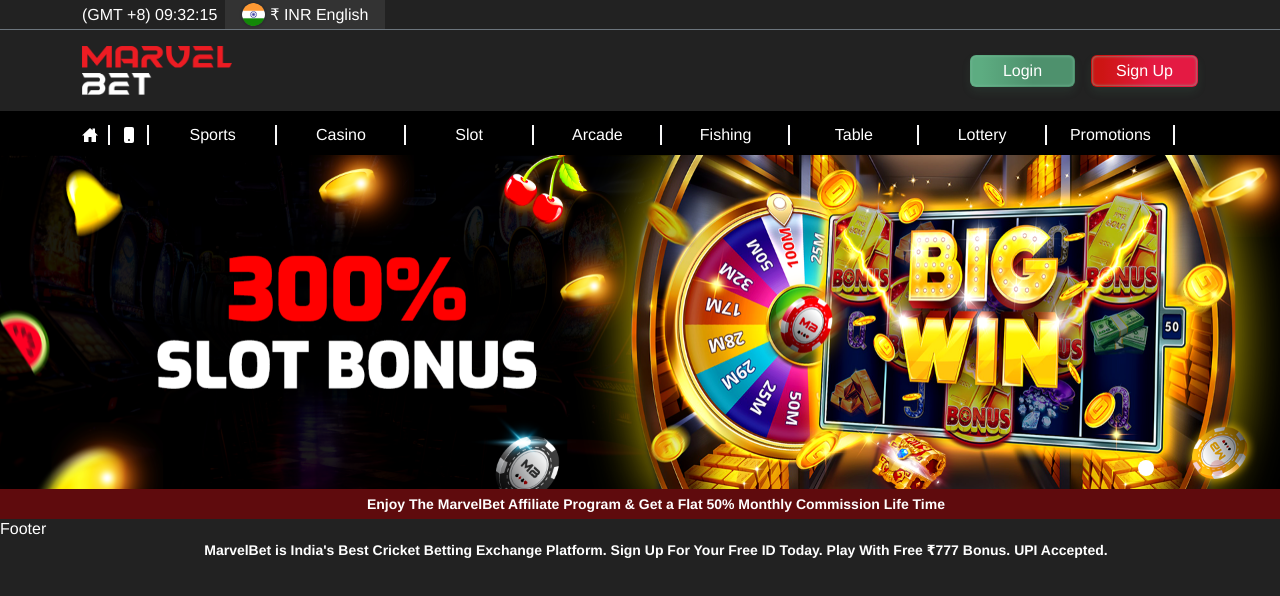
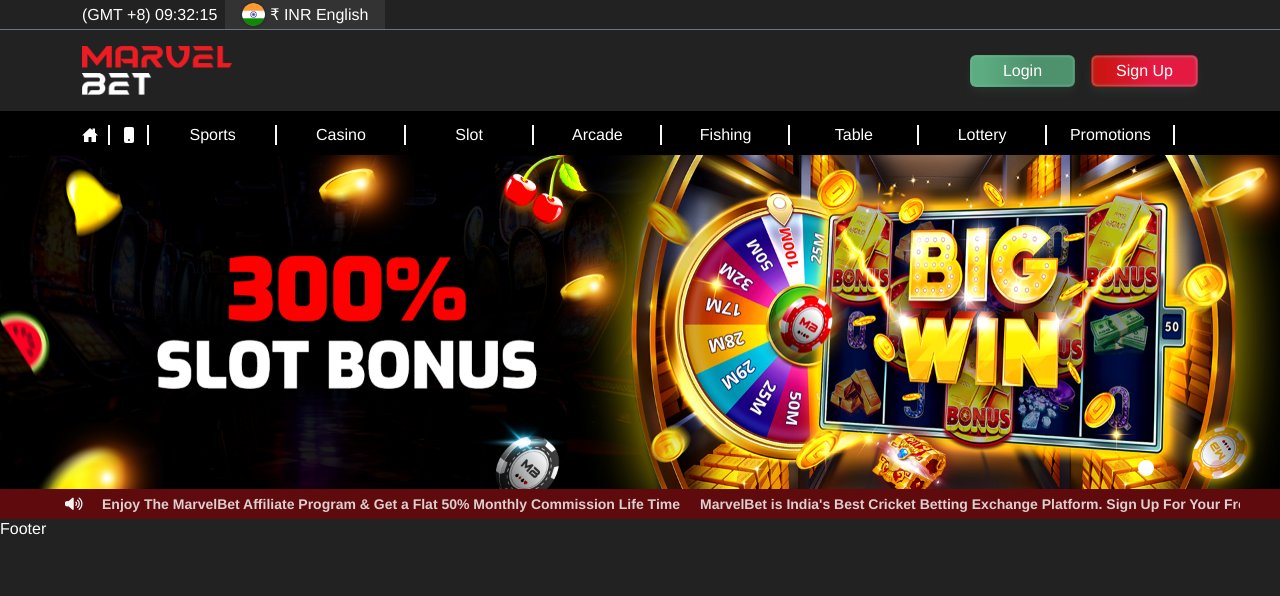
Before and after one commit to WebSlingingSpiders/marvelbet, a React (Create React App) app: page / in a window 1280 px wide. Shown: the top 596 px of the page. Built offline with nearby package versions, Linux system fonts and the light colour scheme.

Commit message:
added marquee

```diff
--- a/package.json
+++ b/package.json
@@ -3,6 +3,7 @@
   "version": "0.1.0",
   "private": true,
   "dependencies": {
+    "@fortawesome/fontawesome-svg-core": "^6.4.2",
     "@testing-library/jest-dom": "^5.17.0",
     "@testing-library/react": "^13.4.0",
     "@testing-library/user-event": "^13.5.0",
--- a/public/index.html
+++ b/public/index.html
@@ -18,6 +18,12 @@
   <link href="https://cdn.jsdelivr.net/npm/bootstrap@5.3.2/dist/css/bootstrap.min.css" rel="stylesheet"
     integrity="sha384-T3c6CoIi6uLrA9TneNEoa7RxnatzjcDSCmG1MXxSR1GAsXEV/Dwwykc2MPK8M2HN" crossorigin="anonymous">
   <!-- booststrap end -->
+
+  <!-- font awesome  -->
+  <link rel="stylesheet" href="https://cdnjs.cloudflare.com/ajax/libs/font-awesome/6.4.2/css/all.min.css"
+    integrity="sha512-z3gLpd7yknf1YoNbCzqRKc4qyor8gaKU1qmn+CShxbuBusANI9QpRohGBreCFkKxLhei6S9CQXFEbbKuqLg0DA=="
+    crossorigin="anonymous" referrerpolicy="no-referrer" />
+  <!-- font awesome  end -->
 </head>
 
 <body>
--- a/src/components/home/Hero.jsx
+++ b/src/components/home/Hero.jsx
@@ -6,7 +6,7 @@ import "swiper/css";
 import "swiper/css/pagination";
 import "swiper/css/navigation";
 
-import { FontAwesomeIcon } from "@fortawesome/react-fontawesome";
+// import { FontAwesomeIcon } from "@fortawesome/react-fontawesome";
 // import { icon } from "@fortawesome/fontawesome-svg-core/import.macro";
 import hero1 from "../../assets/img/hero1.jpg";
 import hero2 from "../../assets/img/hero2.png";
@@ -41,8 +41,11 @@ const Hero = () => {
         ))}
       </Swiper>
       <div class="post">
-        <div class="post-icon"></div>
-        <FontAwesomeIcon icon="fa-solid fa-volume-high" />
+        <div class="post-icon">
+          {" "}
+          <i class="fa-solid fa-volume-high"></i>
+        </div>
+
         <div class="marquee" id="marqueeRun">
           <ul
             id="main_runngin_msg_container"
--- a/src/styles/home.css
+++ b/src/styles/home.css
@@ -99,4 +99,44 @@
     background: url(/src/assets/img/marquee-w.svg)no-repeat center/contain;
 }
 
+
+.post .marquee,
+.post a {
+    color: rgba(255, 255, 255, .8);
+}
+
+.post .marquee {
+    width: 73.125rem;
+    height: 100%;
+    margin-left: 1.875rem;
+    overflow: hidden;
+}
+
+
+.post .marquee,
+.post .post-icon {
+    font-size: 14px;
+    line-height: 20px;
+    display: inline-block;
+    line-height: 1.875rem;
+}
+
+
+.post .marquee ul {
+    display: flex;
+    flex-direction: row;
+    width: -webkit-fit-content;
+    width: -moz-fit-content;
+    width: fit-content;
+}
+
+.post .marquee ul li {
+    padding-right: 1.25rem;
+}
+
+.post .marquee ul p {
+    display: inline-block;
+    white-space: nowrap;
+}
+
 /* below hero marquee end */
```
Also changed, not shown: 1 other file (tests, documents, lock files or other folders).
